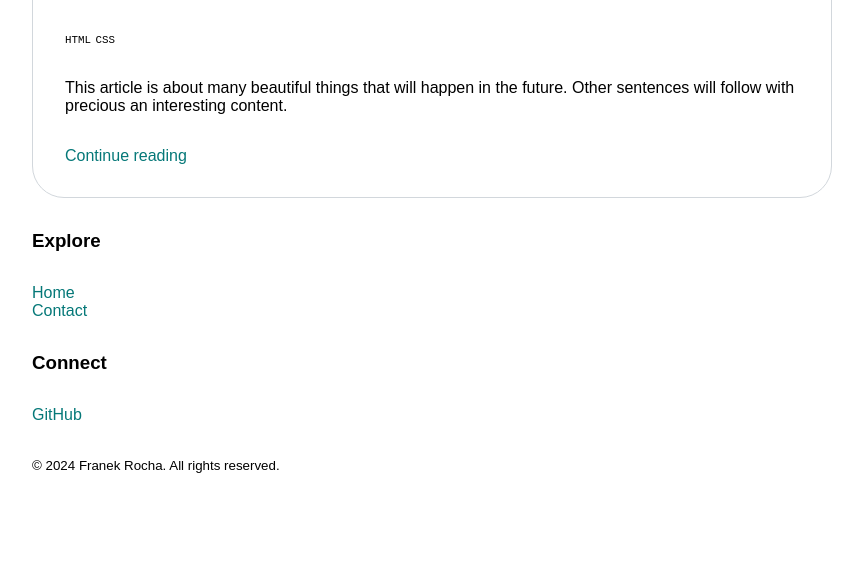
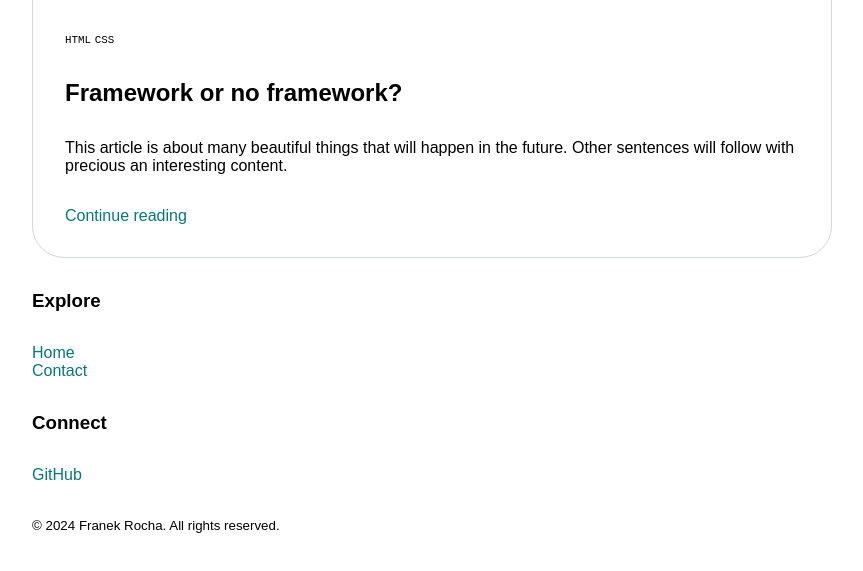
Before and after one commit to franekrocha/franekrocha, a plain HTML site: page index.html in a window 1280 px wide. Shown: the part 219-790 px from the top of the page, without its empty margins (208-1071 px from the left). Drawn offline with Linux system fonts and the light colour scheme.

Commit message:
The simplest way to organize content

```diff
--- a/css/styles.css
+++ b/css/styles.css
@@ -1,33 +1,26 @@
+:root {
+  --margin: 32px;
+}
+
 * {
-  margin: 32px 0;
+  margin: 0;
   padding: 0;
 }
 
 html {
-  margin: 0;
+  margin: 0 var(--margin);
 }
 
 body {
-  margin: 0 32px;
-  font-family: Arial, sans-serif;
-}
-
-header, main, footer {
-  margin: 0 auto;
+  margin: var(--margin) auto;
   width: 100%;
   max-width: 800px;
+  font-family: Arial, sans-serif;
 }
 
 nav {
   display: flex;
   justify-content: space-between;
-  margin: 32px auto;
-  width: 100%;
-  max-width: 800px;
-}
-
-strong, span {
-  margin: 0;
 }
 
 a {
@@ -40,14 +33,17 @@ a:hover {
   text-decoration: underline;
 }
 
+h1, h2, h3, p {
+  margin: var(--margin) 0;
+}
+
 article {
-  padding: 32px;
-  border-radius: 32px;
+  padding: var(--margin);
+  border-radius: var(--margin);
   border: 1px solid rgb(210, 215, 220);
 }
 
 img {
-  margin: 0;
-  height: 2rem;
+  height: var(--margin);
   display: block;
 }
--- a/index.html
+++ b/index.html
@@ -21,7 +21,8 @@
       <section id="latest-articles">
         <article>
           <img src="images/pico.svg">
-          <p><tt><small>HTML</small></tt> <tt><small>CSS</small></tt></p>
+          <p><small><tt>HTML</tt> <tt>CSS</tt></small></p>
+          <h2>Framework or no framework?</h2>
           <p>This article is about many beautiful things that will happen in the future. Other sentences will follow with precious an interesting content.</p>
           <a href="#">Continue reading</a>
         </article>
```
